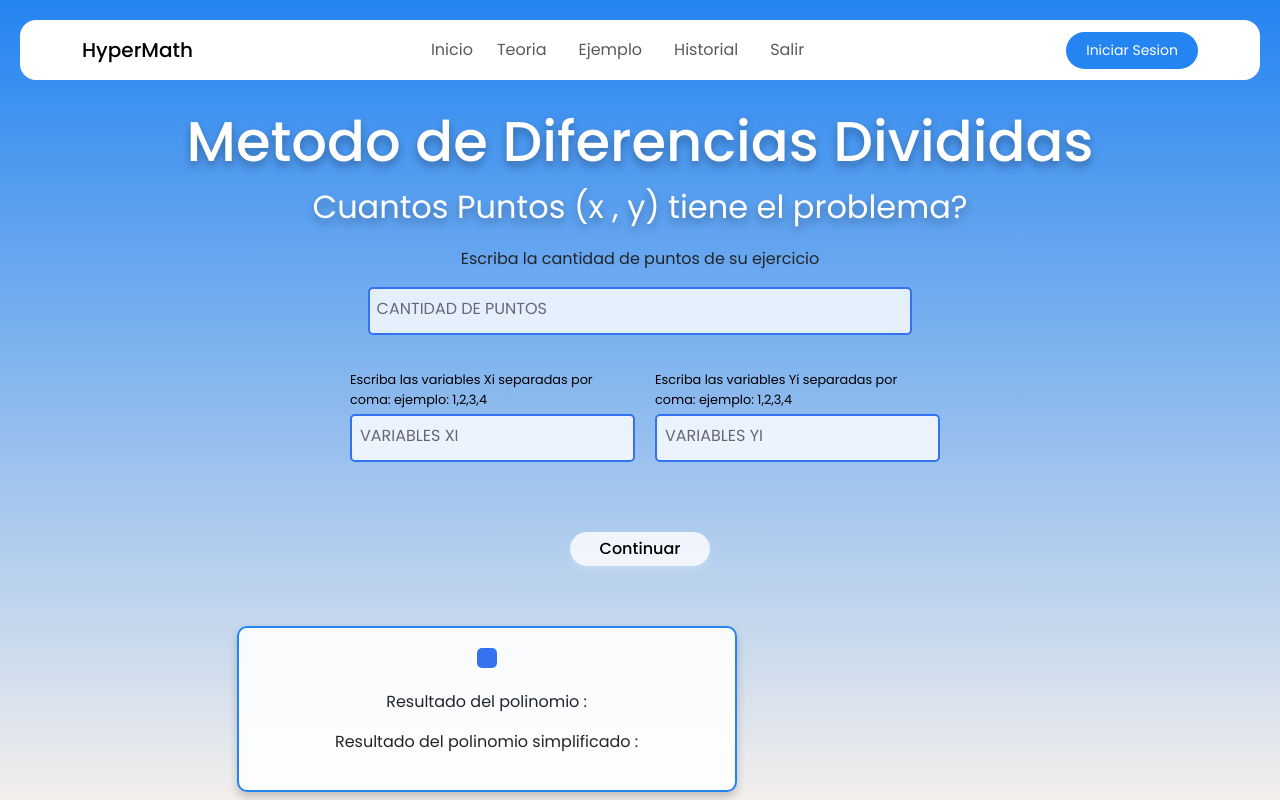
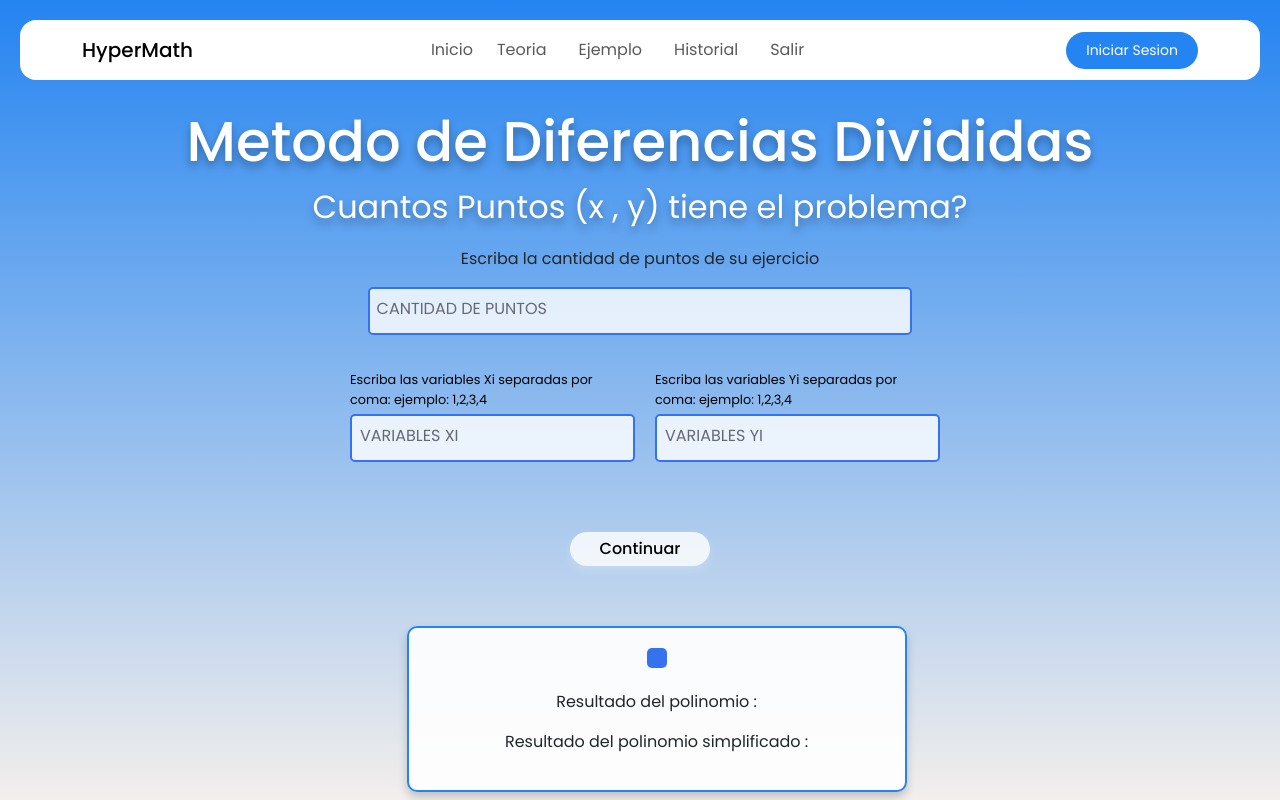
Before and after one commit to Angelito50/Proyecto_Analisis_Num, a Django app: page /proceso/ in a window 1280 px wide. Run offline with Django 5.2, Linux system fonts and the light colour scheme; some libraries are stand-ins or nearby versions.

Commit message:
cambios mas cambios

```diff
--- a/calculadora/calculadora_app/static/css/diferencias.css
+++ b/calculadora/calculadora_app/static/css/diferencias.css
@@ -191,10 +191,10 @@ border: 2px solid #2484f1;
     width: 60%;
     max-width: 500px;
     margin-top: 10px;
-    margin-left: 50px !important; padding: 20px;
+    padding: 20px;
     box-shadow: 0 5px 10px rgba(0, 0, 0, 0.2);
     text-align: center;
-
+    margin-left:220px ;
 }
 
 /* Estilos para el span dentro del div de respuesta */
--- a/calculadora/calculadora_app/templates/index.html
+++ b/calculadora/calculadora_app/templates/index.html
@@ -82,6 +82,7 @@
          <span id="spanRespuesta" class="respuestaSpan"></span>
          <p> Resultado del polinomio : {{polinomio}} </p>
         <p> Resultado del polinomio simplificado : {{simplificado}} </p>
+
         </div>
 
         </form>
```
